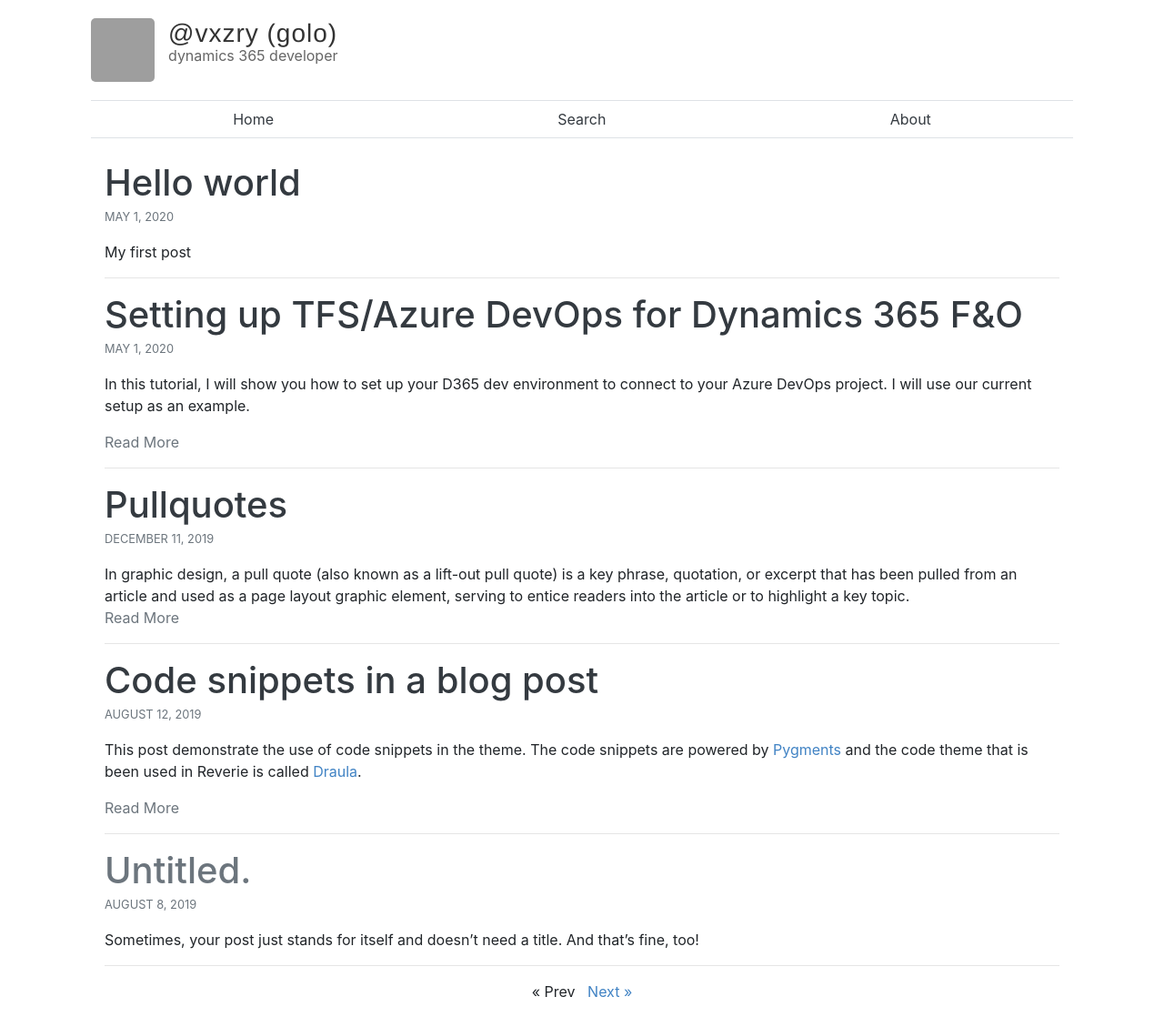
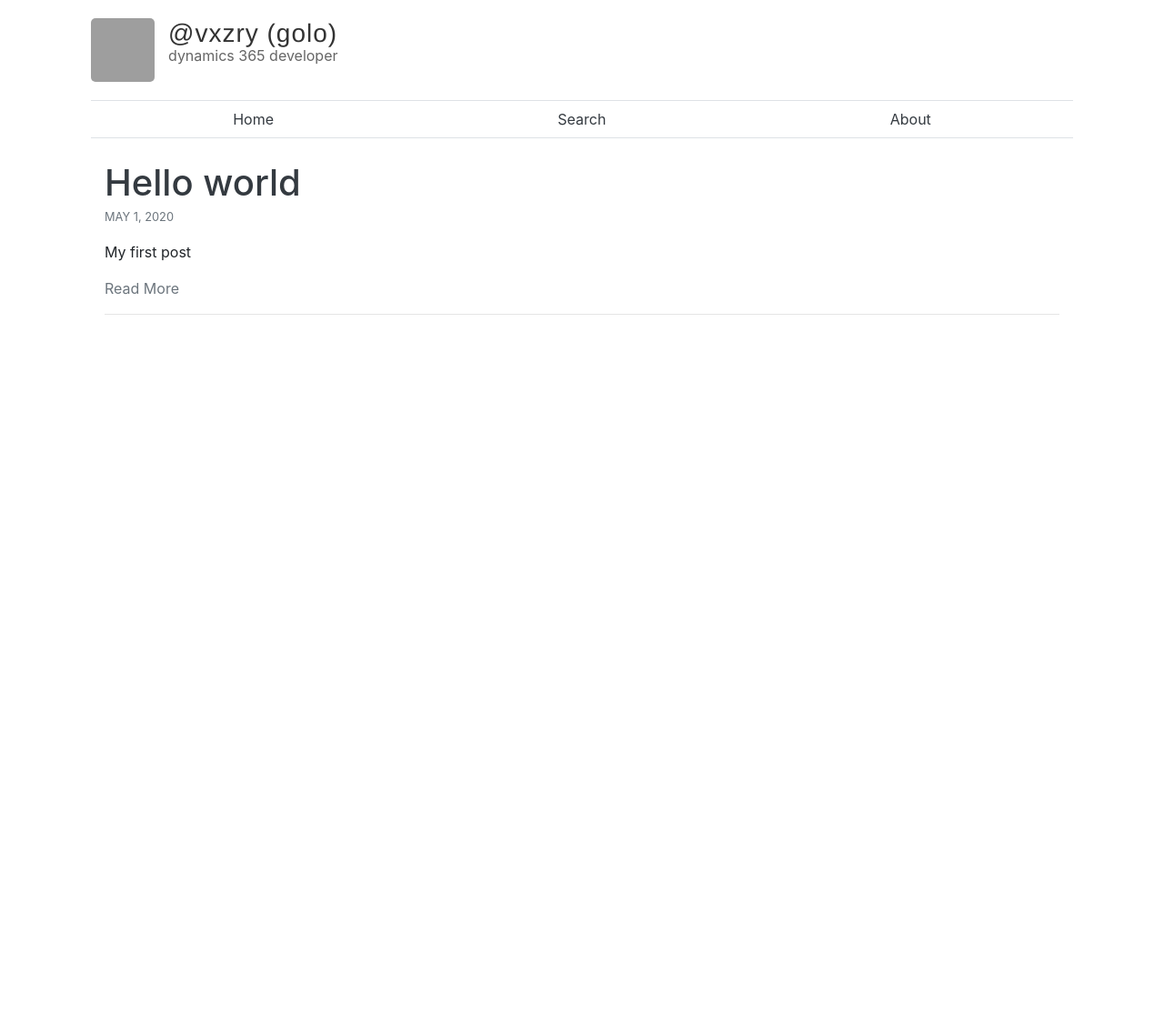
Before and after one commit to vxzry/vxzry.github.io, a Jekyll site: the page built from index.html, in a window 1280 px wide. Shown: the whole page at 91% size. Built offline with Jekyll 4.4.1, drawn with Linux system fonts in a browser that asks for light colours; the list of posts is cut into pages by our own code; after the commit the page ends 900 px from its top, so only the background shows below that; grey boxes are pictures that could not be loaded.

Commit message:
remove template posts

````diff
--- a/_posts/2019-08-08-no-title-posts.md
+++ /dev/null
@@ -1,6 +0,0 @@
----
-layout: post
-title: ""
-categories: Miscellaneous
----
-Sometimes, your post just stands for itself and doesn't need a title. And that's fine, too!
--- a/_posts/2019-12-11-pullquotes.md
+++ /dev/null
@@ -1,14 +0,0 @@
----
-layout: post
-title:  Pullquotes
-categories: [HTML,Code]
-excerpt: In graphic design, a pull quote (also known as a lift-out pull quote) is a key phrase, quotation, or excerpt that has been pulled from an article and used as a page layout graphic element, serving to entice readers into the article or to highlight a key topic.
----
-
-In graphic design, a pull quote (also known as a lift-out pull quote) is a key phrase, quotation, or excerpt that has been pulled from an article and used as a page layout graphic element, serving to entice readers into the article or to highlight a key topic. {% include pullquote.html quote="It is typically placed in a larger or distinctive typeface and on the same page." %} Pull quotes are often used in magazine and newspaper articles, annual reports, and brochures, as well as on the web. They can add visual interest to text-heavy pages with few images or illustrations.
-
-Placement of a pull quote on a page may be defined in a publication's or website's style guide. Such a typographic device may or may not be aligned with a column on the page. Some designers, for example, choose not to align the quote. In that case, the quotation cuts into two or more columns, as in the example shown. Because the pull quote invites the reader to read about the highlighted material, the pull quote should appear before the text it cites and, generally, fairly close to it.
-
-Pull quotes need not be a verbatim copy of the text being quoted; depending on a publication's house style, pull quotes may be abbreviated for space or paraphrased for clarity, with or without indication.
-
-A disadvantage of pull quotes as a design element is that they can disrupt the reading process of readers invested in reading the text sequentially by drawing attention to ghost fragments out of context. At the other extreme, when pull quotes are used to break up what would otherwise be a formless wall of text, pull quote can serve as visual landmarks to help the reader maintain a sense of sequence and place.
--- a/_posts/2019-8-12-code-snippets.md
+++ /dev/null
@@ -1,42 +0,0 @@
----
-layout: post
-title:  Code snippets in a blog post
-categories: [HTML,Code]
----
-
-This post demonstrate the use of code snippets in the theme. The code snippets are powered by [Pygments](http://pygments.org/) and the code theme that is been used in Reverie is called [Draula](https://draculatheme.com/).
-
-This is a raw snippet:
-
-```
-hello world
-123
-This is a text snippet
-```
-
-This is a PHP snippet:
-
-```php
-<?php
-    echo 'Hello, World!';
-?>
-```
-
-This is a JavaScript snippet:
-
-```js
-const add = (a, b) => a + b
-const minus = (a, b) => a - b
-
-console.log(add(100,200))  // 300
-console.log(minus(100,200))  // -100
-```
-
-This is a Python snippet:
-
-```python
-def say_hello():
-    print("hello world!")
-
-say_hello()   // "hello world!"
-```
--- a/_posts/2020-05-01-hello-world.md
+++ b/_posts/2020-05-01-hello-world.md
@@ -1,8 +1,12 @@
 ---
 layout: post
 title:  Hello world
-categories: [d365,test]
-# excerpt: In graphic design, a pull quote (also known as a lift-out pull quote) is a key phrase, quotation, or excerpt that has been pulled from an article and used as a page layout graphic element, serving to entice readers into the article or to highlight a key topic.
+categories: [test]
 ---
 
 My first post
+
+<div class="text-center">
+    <img src="{{ site.baseurl }}/images/octocat-gem.png" style="width: 400px;"/>
+
+</div>
--- a/_posts/2020-05-01-d365-azure-devops.md
+++ b/_posts/2020-05-02-d365-azure-devops.md
@@ -1,8 +1,8 @@
 ---
 layout: post
 title:  Setting up TFS/Azure DevOps for Dynamics 365 F&O
-categories: [d365,azure devops, finops]
-exerp: In this tutorial, I will show you how to
+categories: [d365,azure devops]
+published: false
 ---
 
 In this tutorial, I will show you how to set up your D365 dev environment to connect to your Azure DevOps project. I will use our current setup as an example.
--- a/index.html
+++ b/index.html
@@ -3,7 +3,8 @@ layout: default
 ---
 
 <div class="posts">
-  {% for post in paginator.posts %}
+  {% assign sorted = (paginator.posts | sort: 'date') | reverse %}
+  {% for post in sorted %}
     <article class="post  pb-15">
       <a class="text-dark" href="{{ site.baseurl }}{{ post.url }}">
         <h1 class="mb-0 pb-0 {%if post.title == ''%}{{site.untitled_class}}{% endif %}">{{ post.title | default: site.untitled}}</h1>
@@ -14,9 +15,7 @@ layout: default
         {{ post.excerpt }}
       </div>
 
-      {% unless post.excerpt == post.content %}
       <a href="{{ site.baseurl }}{{ post.url }}" class="read-more text-muted">Read More</a>
-      {% endunless %}
 
       <hr>
 
````
Also changed, not shown: _posts/2019-02-13-introducing-reverie-jekyll-theme.md (deleted, +0 -84 lines), _posts/2019-7-27-super-long-article.md (deleted, +0 -11 lines), _posts/2019-7-27-this-post-demonstrates-post-content-styles.md (deleted, +0 -95 lines), _posts/2019-7-28-super-short-article.md (deleted, +0 -7 lines), _pages/404.md (renamed from _pages/404.html), images/octocat-gem.png (added).
